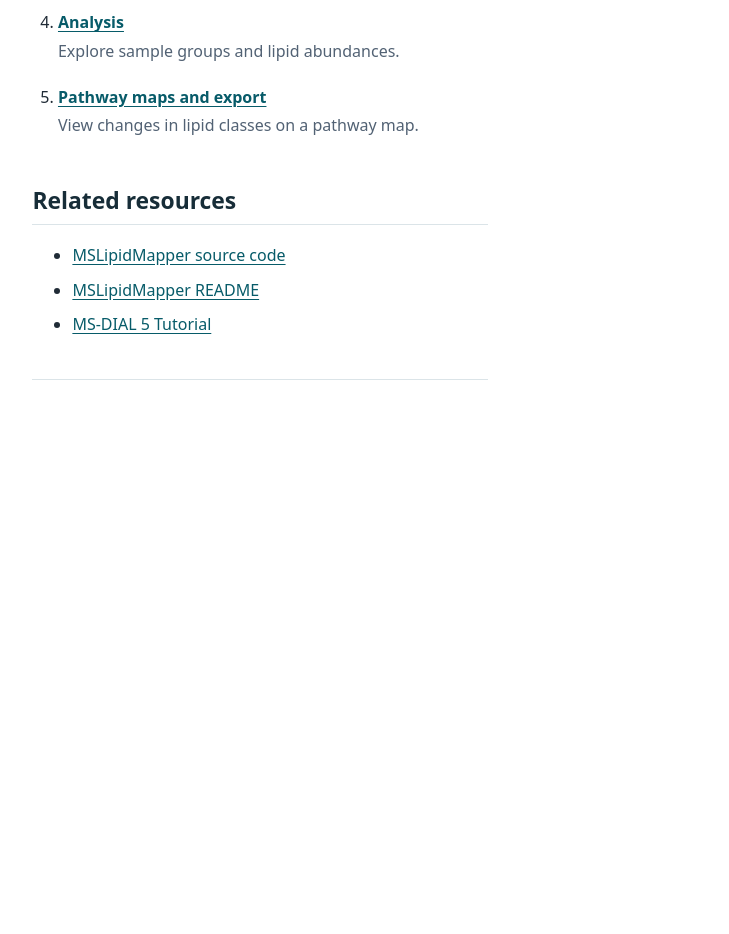
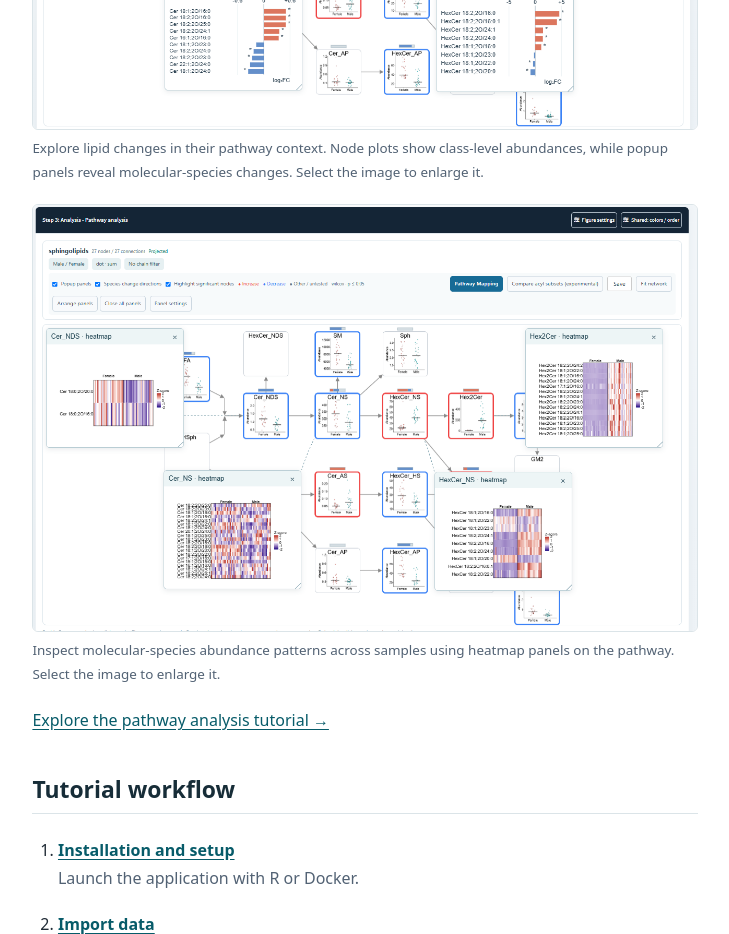
Before and after one commit to systemsomicslab/mslipidmapper-tutorial, a plain HTML site: page index.html in a window 1280 px wide. Shown: the part 1107-2041 px from the top of the page, without its empty margins (275-1004 px from the left). Before the commit the page ends 1666 px from the top, so only its background shows below. Drawn offline with Linux system fonts and the light colour scheme.

Commit message:
Update introduction with pathway analysis figures

```diff
--- a/index.html
+++ b/index.html
@@ -28,7 +28,10 @@
 <main id="content">
 <h1>MSLipidMapper Tutorial</h1>
 <p class="lead">Import quantitative lipidomics data, explore differences between samples, and view your results on lipid metabolism pathway maps.</p>
-<section aria-labelledby="overview"><h2 id="overview">What MSLipidMapper does</h2><p>MSLipidMapper is a Shiny application for quantitative lipidomics. It imports aligned abundance tables from MS-DIAL and generic CSV files for normalization, exploratory analysis, and pathway visualization.</p><figure><a href="assets/overview.png"><img src="assets/overview.png" alt="MSLipidMapper application interface"></a><figcaption>The MSLipidMapper interface. Select the image to enlarge it.</figcaption></figure></section>
+<section aria-labelledby="overview"><h2 id="overview">What MSLipidMapper does</h2><p>MSLipidMapper is a Shiny application for quantitative lipidomics. It imports aligned abundance tables from MS-DIAL and generic CSV files for normalization, exploratory analysis, and pathway visualization.</p><figure><a href="assets/overview.png"><img src="assets/overview.png" alt="MSLipidMapper application interface" loading="lazy"></a><figcaption>The MSLipidMapper interface. Select the image to enlarge it.</figcaption></figure>
+<figure><a href="assets/pathway-popup-panels.png"><img src="assets/pathway-popup-panels.png" alt="Mapped sphingolipid pathway with abundance plots inside lipid class nodes and popup panels comparing molecular-species changes between Male and Female samples."></a><figcaption>Explore lipid changes in their pathway context. Node plots show class-level abundances, while popup panels reveal molecular-species changes. Select the image to enlarge it.</figcaption></figure><figure><a href="assets/pathway-popup-heatmaps.png"><img src="assets/pathway-popup-heatmaps.png" alt="Mapped sphingolipid pathway with heatmap popup panels showing molecular-species abundance patterns across Female and Male samples." loading="lazy"></a><figcaption>Inspect molecular-species abundance patterns across samples using heatmap panels on the pathway. Select the image to enlarge it.</figcaption></figure>
+<p><a href="pathway.html">Explore the pathway analysis tutorial →</a></p>
+</section>
 <section aria-labelledby="workflow"><h2 id="workflow">Tutorial workflow</h2><ol class="workflow"><li><a href="setup.html">Installation and setup</a><span>Launch the application with R or Docker.</span></li><li><a href="import.html">Import data</a><span>Import the example MS-DIAL abundance table.</span></li><li><a href="normalization.html">Normalization</a><span>Normalize abundances and review sample distributions.</span></li><li><a href="analysis.html">Analysis</a><span>Explore sample groups and lipid abundances.</span></li><li><a href="pathway.html">Pathway maps and export</a><span>View changes in lipid classes on a pathway map.</span></li></ol></section>
 <section aria-labelledby="resources"><h2 id="resources">Related resources</h2><ul><li><a href="https://github.com/systemsomicslab/MSLipidMapper">MSLipidMapper source code</a></li><li><a href="https://github.com/systemsomicslab/MSLipidMapper/blob/178a6e9c1d9c809c4e57834aca4fce86e7451503/README.md">MSLipidMapper README</a></li><li><a href="https://systemsomicslab.github.io/msdial5tutorial/">MS-DIAL 5 Tutorial</a></li></ul></section>
 <nav class="pager" aria-label="Previous and next chapters"><span></span><a href="setup.html">Installation and setup →</a></nav>
```
